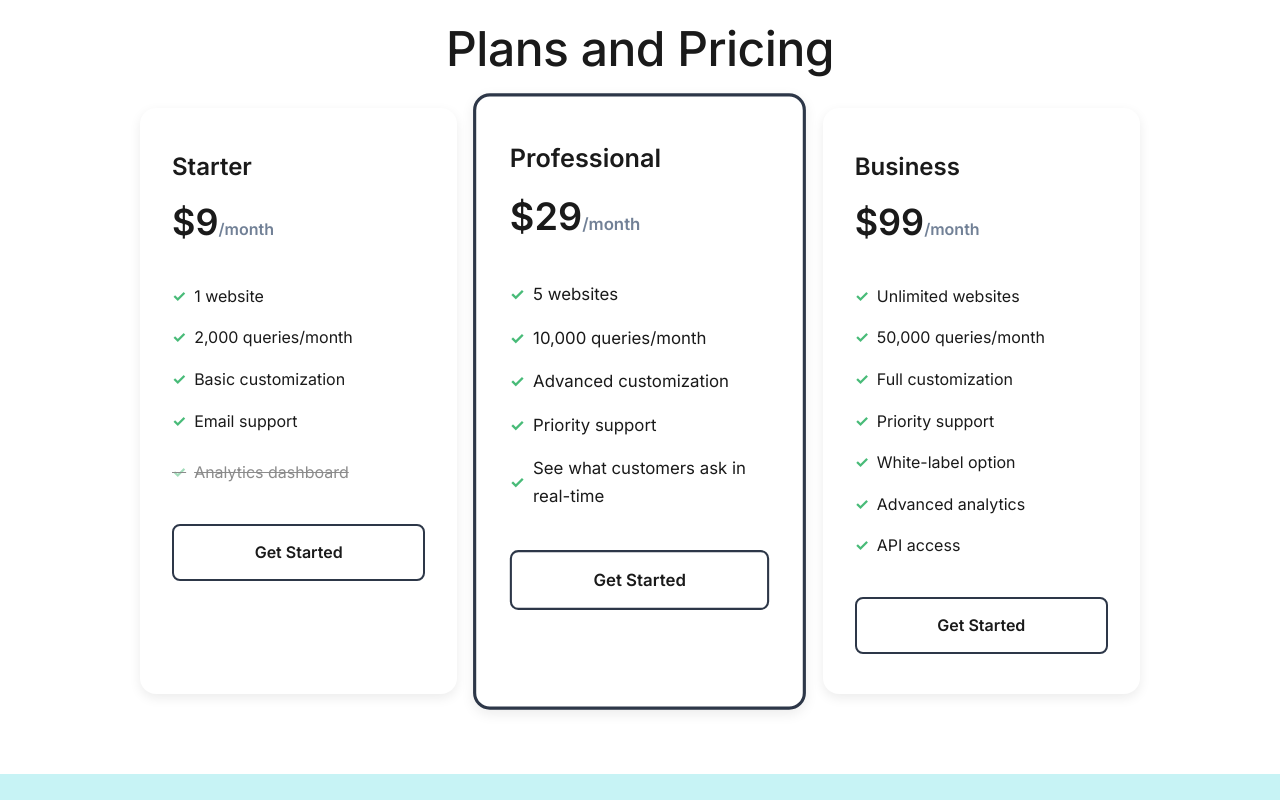
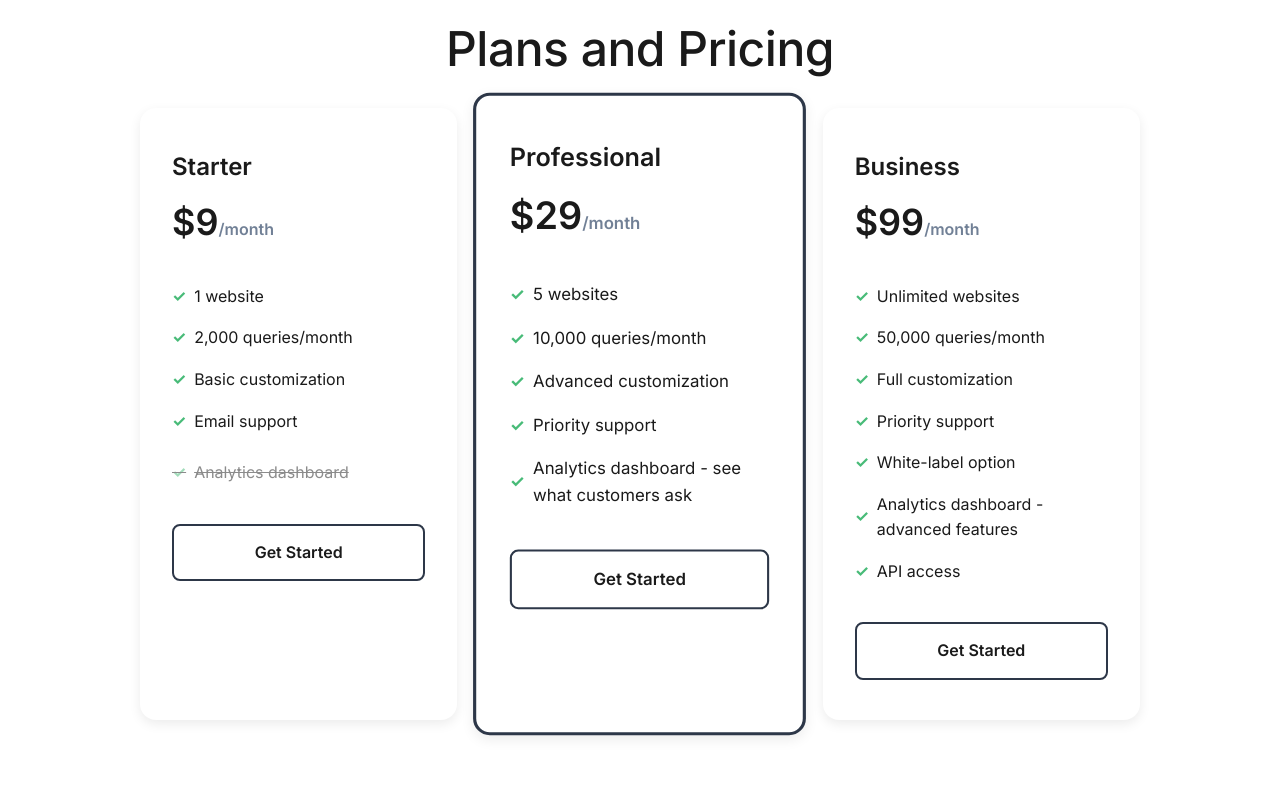
Before and after one commit to tadivirtual/lookr-backend, a website: page index.html in a window 1280 px wide. Shown: the part 1745-2545 px from the top of the page. Before the commit the page ends 2519 px from the top, so only its background shows below. Drawn offline with Linux system fonts and the light colour scheme; a script that the page names is missing.

Commit message:
Update index.html

```diff
--- a/index.html
+++ b/index.html
@@ -642,7 +642,7 @@
             <li>10,000 queries/month</li>
             <li>Advanced customization</li>
             <li>Priority support</li>
-            <li>See what customers ask in real-time</li>
+            <li>Analytics dashboard - see what customers ask</li>
           </ul>
           <a href="https://buy.stripe.com/aFa00i3SN8RV5i3gQfg7e01" class="pricing-cta" target="_blank">Get Started</a>
         </div>
@@ -656,7 +656,7 @@
             <li>Full customization</li>
             <li>Priority support</li>
             <li>White-label option</li>
-            <li>Advanced analytics</li>
+            <li>Analytics dashboard - advanced features</li>
             <li>API access</li>
           </ul>
           <a href="https://buy.stripe.com/fZu3cuahbc47bGrgQfg7e02" class="pricing-cta" target="_blank">Get Started</a>
```
